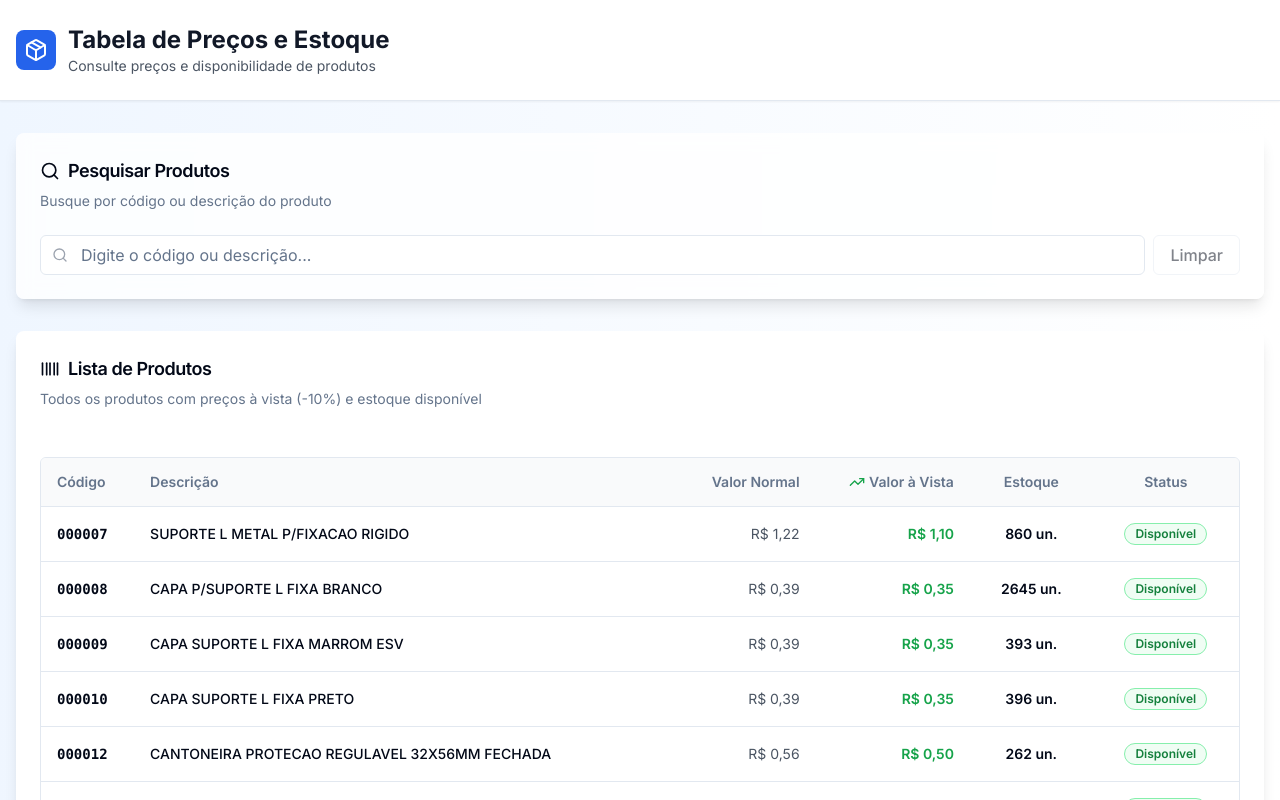
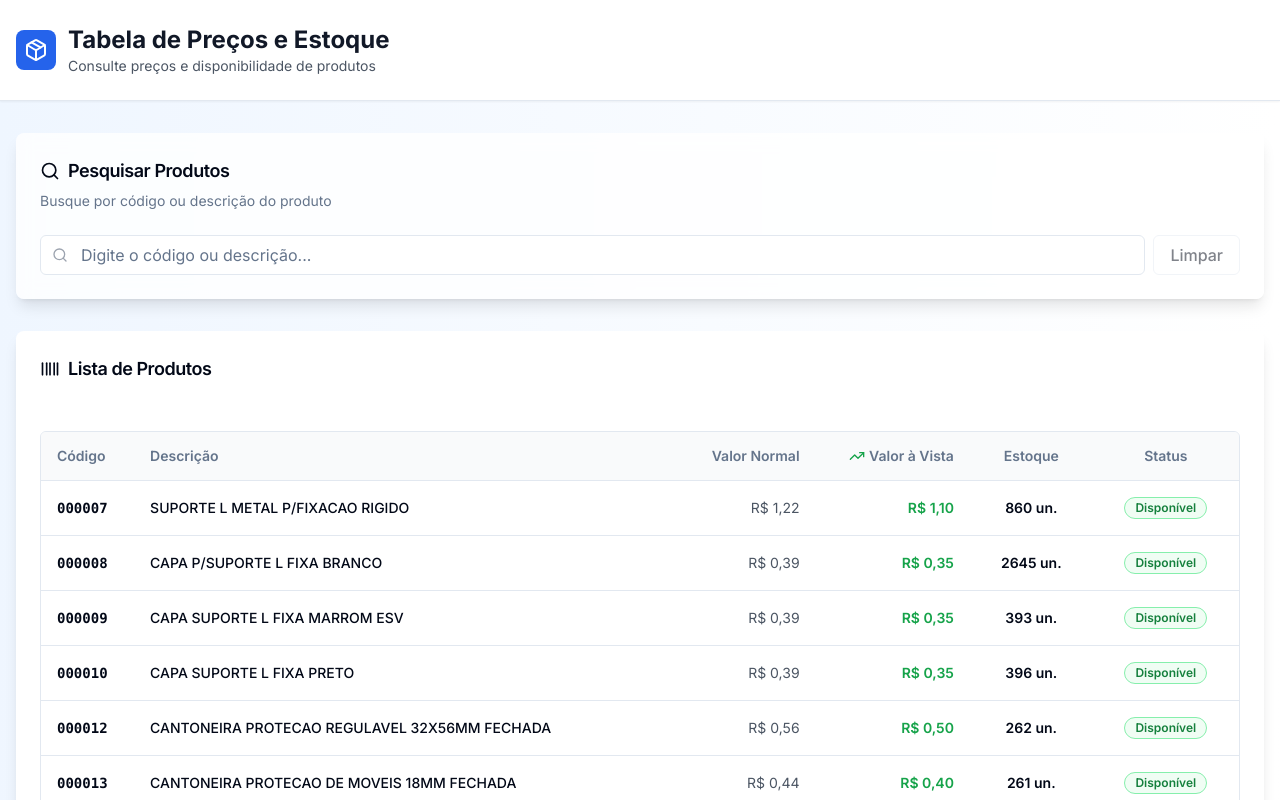
Before and after one commit to ronaldomelofz/tabela, a Next.js app: page / in a window 1280 px wide. Shown: the top 800 px of the page. Built offline with nearby package versions, Linux system fonts and the light colour scheme.

Commit message:
Remove descrição abaixo do título Lista de Produtos

```diff
--- a/app/page.tsx
+++ b/app/page.tsx
@@ -139,9 +139,6 @@ export default function Home() {
               <Barcode className="h-4 w-4 sm:h-5 sm:w-5" />
               Lista de Produtos
             </CardTitle>
-            <CardDescription className="text-xs sm:text-sm">
-              Todos os produtos com preços à vista (-10%) e estoque disponível
-            </CardDescription>
           </CardHeader>
           <CardContent className="p-0 sm:p-6">
             {filteredProdutos.length > 0 ? (
```
